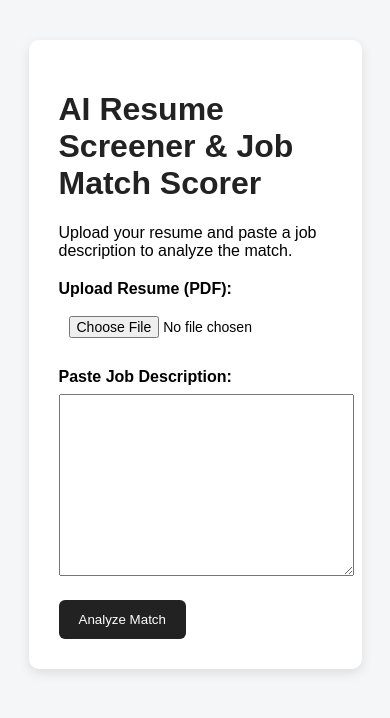
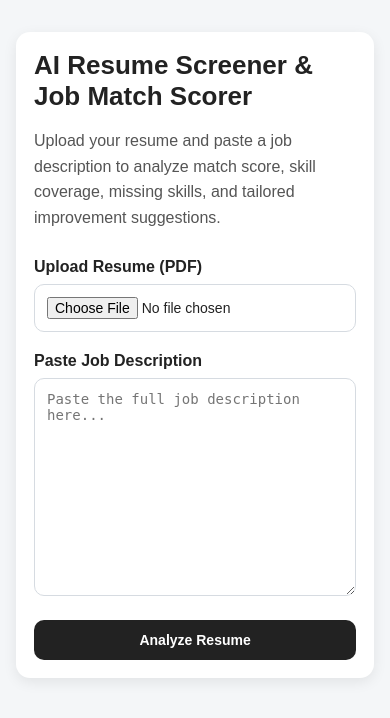
Before and after one commit to Sujabaral/ai-resume-screener, a Flask app: page / in a window 390 px wide. Shown: the top 718 px of the page. Run offline with Flask 3, Linux system fonts and the light colour scheme.

Commit message:
Improve frontend UI with score cards, badges, and responsive layout

```diff
--- a/app.py
+++ b/app.py
@@ -1,12 +1,155 @@
-from flask import Flask, render_template, request
+from flask import Flask, render_template, request, Response
 import os
 
 from config import Config
 from utils.pdf_parser import extract_text_from_pdf
 from utils.text_preprocessor import clean_text
+from utils.scorer import calculate_match_score, calculate_skill_coverage
+from utils.skill_extractor import extract_skills, extract_skills_by_category
 
 app = Flask(__name__)
 app.config.from_object(Config)
+
+latest_result = {}
+
+
+def allowed_file(filename):
+    return "." in filename and filename.rsplit(".", 1)[1].lower() in app.config["ALLOWED_EXTENSIONS"]
+
+
+def generate_category_feedback(resume_categories, jd_categories):
+    feedback = []
+
+    for category, jd_skills in jd_categories.items():
+        resume_skills = resume_categories.get(category, [])
+
+        matched = set(resume_skills) & set(jd_skills)
+        missing = set(jd_skills) - set(resume_skills)
+
+        category_name = category.replace("_", " ").title()
+
+        if matched and not missing:
+            feedback.append(f"Strong alignment in {category_name}.")
+        elif matched and missing:
+            feedback.append(
+                f"Partial match in {category_name}. Missing: {', '.join(sorted(missing))}."
+            )
+        else:
+            feedback.append(
+                f"No strong evidence of required {category_name} skills in the resume."
+            )
+
+    return feedback
+
+
+def generate_strengths(match_score, skill_coverage, matched_skills, resume_categories):
+    strengths = []
+
+    if match_score >= 70:
+        strengths.append("The resume has strong overall similarity with the target job description.")
+
+    if skill_coverage >= 70:
+        strengths.append("A good portion of the required skills are already present in the resume.")
+
+    if len(matched_skills) >= 5:
+        strengths.append("Multiple relevant skills were matched successfully.")
+
+    if "programming" in resume_categories:
+        strengths.append("Programming skills are clearly visible in the resume.")
+
+    if "tools" in resume_categories:
+        strengths.append("The resume includes useful development tools and workflow knowledge.")
+
+    if not strengths:
+        strengths.append("The resume shows some relevant background, but needs stronger alignment.")
+
+    return strengths
+
+
+def generate_suggestions(match_score, skill_coverage, missing_skills, resume_categories, jd_categories):
+    suggestions = []
+
+    if match_score >= 75:
+        suggestions.append("Strong overall text similarity with the job description.")
+    elif match_score >= 50:
+        suggestions.append("Moderate overall match. Resume can be tailored further.")
+    else:
+        suggestions.append("Low overall match. Consider tailoring your resume significantly.")
+
+    if skill_coverage >= 75:
+        suggestions.append("Good coverage of required skills.")
+    elif skill_coverage >= 50:
+        suggestions.append("Decent skill coverage, but some important skills are still missing.")
+    else:
+        suggestions.append("Skill coverage is low based on the detected job requirements.")
+
+    if missing_skills:
+        suggestions.append(
+            "Consider adding or strengthening these skills if you have them: "
+            + ", ".join(missing_skills)
+        )
+
+    for category, jd_skills in jd_categories.items():
+        resume_skills = resume_categories.get(category, [])
+        missing_in_category = set(jd_skills) - set(resume_skills)
+
+        if missing_in_category:
+            category_name = category.replace("_", " ").title()
+            suggestions.append(
+                f"Focus on improving {category_name} areas such as: {', '.join(sorted(missing_in_category))}."
+            )
+
+    if not missing_skills:
+        suggestions.append("No major missing skills detected from the current skill list.")
+
+    return suggestions
+
+
+def build_report_text(result):
+    report_lines = [
+        "AI Resume Screener & Job Match Report",
+        "=" * 40,
+        f"Resume File: {result['resume_filename']}",
+        f"Match Score: {result['match_score']}%",
+        f"Skill Coverage: {result['skill_coverage']}%",
+        "",
+        "Matched Skills:",
+        ", ".join(result["matched_skills"]) if result["matched_skills"] else "None",
+        "",
+        "Missing Skills:",
+        ", ".join(result["missing_skills"]) if result["missing_skills"] else "None",
+        "",
+        "Strengths Summary:"
+    ]
+
+    for item in result["strengths"]:
+        report_lines.append(f"- {item}")
+
+    report_lines.append("")
+    report_lines.append("Suggestions:")
+
+    for item in result["suggestions"]:
+        report_lines.append(f"- {item}")
+
+    report_lines.append("")
+    report_lines.append("Resume Skill Categories:")
+
+    if result["resume_categories"]:
+        for category, skills in result["resume_categories"].items():
+            report_lines.append(f"- {category.replace('_', ' ').title()}: {', '.join(skills)}")
+    else:
+        report_lines.append("- None")
+
+    report_lines.append("")
+    report_lines.append("Job Description Skill Categories:")
+
+    if result["jd_categories"]:
+        for category, skills in result["jd_categories"].items():
+            report_lines.append(f"- {category.replace('_', ' ').title()}: {', '.join(skills)}")
+    else:
+        report_lines.append("- None")
+
+    return "\n".join(report_lines)
 
 
 @app.route("/")
@@ -16,6 +159,8 @@ def home():
 
 @app.route("/analyze", methods=["POST"])
 def analyze():
+    global latest_result
+
     if "resume" not in request.files:
         return "No resume file uploaded."
 
@@ -25,30 +170,74 @@ def analyze():
     if resume_file.filename == "":
         return "No selected file."
 
+    if not allowed_file(resume_file.filename):
+        return "Only PDF files are allowed."
+
     if not job_description.strip():
         return "Job description is required."
 
     save_path = os.path.join(app.config["UPLOAD_FOLDER"], resume_file.filename)
     resume_file.save(save_path)
 
-    # Extract raw resume text
     raw_resume_text = extract_text_from_pdf(save_path)
-
-    # Clean both resume and job description
     cleaned_resume_text = clean_text(raw_resume_text)
     cleaned_job_description = clean_text(job_description)
 
-    result = {
+    match_score = calculate_match_score(cleaned_resume_text, cleaned_job_description)
+
+    resume_skills = extract_skills(cleaned_resume_text)
+    jd_skills = extract_skills(cleaned_job_description)
+
+    resume_categories = extract_skills_by_category(cleaned_resume_text)
+    jd_categories = extract_skills_by_category(cleaned_job_description)
+
+    matched_skills = sorted(list(set(resume_skills) & set(jd_skills)))
+    missing_skills = sorted(list(set(jd_skills) - set(resume_skills)))
+
+    skill_coverage = calculate_skill_coverage(resume_skills, jd_skills)
+
+    strengths = generate_strengths(
+        match_score, skill_coverage, matched_skills, resume_categories
+    )
+
+    suggestions = generate_suggestions(
+        match_score, skill_coverage, missing_skills, resume_categories, jd_categories
+    )
+
+    category_feedback = generate_category_feedback(resume_categories, jd_categories)
+    suggestions.extend(category_feedback)
+
+    latest_result = {
         "resume_filename": resume_file.filename,
-        "match_score": 0,
-        "matched_skills": [],
-        "missing_skills": [],
-        "suggestions": ["Text extracted successfully. Scoring will be added on Day 3."],
+        "match_score": match_score,
+        "skill_coverage": skill_coverage,
+        "matched_skills": matched_skills,
+        "missing_skills": missing_skills,
+        "strengths": strengths,
+        "suggestions": suggestions,
         "resume_preview": cleaned_resume_text[:1000],
-        "job_description_preview": cleaned_job_description[:1000]
+        "job_description_preview": cleaned_job_description[:1000],
+        "resume_categories": resume_categories,
+        "jd_categories": jd_categories
     }
 
-    return render_template("result.html", result=result)
+    return render_template("result.html", result=latest_result)
+
+
+@app.route("/download-report")
+def download_report():
+    global latest_result
+
+    if not latest_result:
+        return "No report available yet. Please analyze a resume first."
+
+    report_text = build_report_text(latest_result)
+
+    return Response(
+        report_text,
+        mimetype="text/plain",
+        headers={"Content-Disposition": "attachment;filename=resume_report.txt"}
+    )
 
 
 if __name__ == "__main__":
--- a/static/style.css
+++ b/static/style.css
@@ -3,56 +3,177 @@ body {
     background: #f4f6f8;
     margin: 0;
     padding: 0;
+    color: #222;
+}
+
+.page {
+    padding: 32px 16px;
 }
 
 .container {
-    width: 70%;
-    max-width: 900px;
-    margin: 40px auto;
-    background: white;
-    padding: 30px;
-    border-radius: 10px;
-    box-shadow: 0 4px 12px rgba(0,0,0,0.1);
+    width: 90%;
+    max-width: 1100px;
+    margin: 0 auto;
 }
 
-h1, h2 {
-    color: #222;
+.hero-card,
+.section-card,
+.score-card {
+    background: white;
+    border-radius: 14px;
+    box-shadow: 0 4px 14px rgba(0, 0, 0, 0.08);
 }
 
-label {
+.hero-card {
+    padding: 36px;
+}
+
+h1 {
+    margin-top: 0;
+    margin-bottom: 10px;
+    font-size: 32px;
+}
+
+h2 {
+    margin-top: 0;
+    margin-bottom: 14px;
+    font-size: 22px;
+}
+
+h3 {
+    margin-top: 0;
+    margin-bottom: 10px;
+    font-size: 18px;
+}
+
+.subtitle {
+    color: #555;
+    line-height: 1.6;
+    margin-bottom: 28px;
+}
+
+.main-form {
+    display: flex;
+    flex-direction: column;
+    gap: 20px;
+}
+
+.form-group label {
     display: block;
-    margin-top: 20px;
+    margin-bottom: 8px;
     font-weight: bold;
 }
 
 input[type="file"],
 textarea {
     width: 100%;
-    margin-top: 8px;
-    padding: 10px;
+    padding: 12px;
+    font-size: 14px;
+    border: 1px solid #d6dbe1;
+    border-radius: 10px;
+    box-sizing: border-box;
+}
+
+textarea {
+    resize: vertical;
+}
+
+.primary-btn,
+.secondary-btn {
+    display: inline-block;
+    text-decoration: none;
+    border: none;
+    cursor: pointer;
+    border-radius: 10px;
+    padding: 12px 20px;
+    font-weight: bold;
     font-size: 14px;
 }
 
-button {
-    margin-top: 20px;
-    padding: 12px 20px;
+.primary-btn {
     background: #222;
     color: white;
-    border: none;
-    cursor: pointer;
-    border-radius: 6px;
 }
 
-button:hover {
+.primary-btn:hover {
     background: #444;
 }
 
-a {
+.secondary-btn {
+    background: #e9edf2;
+    color: #222;
+}
+
+.secondary-btn:hover {
+    background: #dce3ea;
+}
+
+.top-bar {
+    display: flex;
+    justify-content: space-between;
+    align-items: center;
+    gap: 16px;
+    margin-bottom: 20px;
+    flex-wrap: wrap;
+}
+
+.meta-info {
+    margin-bottom: 20px;
+}
+
+.score-grid {
+    display: grid;
+    grid-template-columns: repeat(auto-fit, minmax(220px, 1fr));
+    gap: 20px;
+    margin-bottom: 24px;
+}
+
+.score-card {
+    padding: 24px;
+    text-align: center;
+}
+
+.score-value {
+    font-size: 36px;
+    font-weight: bold;
+    margin-top: 8px;
+}
+
+.section-card {
+    padding: 24px;
+    margin-bottom: 24px;
+}
+
+.badge-container {
+    display: flex;
+    flex-wrap: wrap;
+    gap: 10px;
+}
+
+.badge {
     display: inline-block;
-    margin-top: 20px;
-    text-decoration: none;
-    color: #0066cc;
+    padding: 8px 12px;
+    border-radius: 999px;
+    font-size: 14px;
+    font-weight: bold;
 }
+
+.badge.success {
+    background: #d9f7e8;
+    color: #146c43;
+}
+
+.badge.danger {
+    background: #fde2e1;
+    color: #a61b1b;
+}
+
+.two-column {
+    display: grid;
+    grid-template-columns: 1fr 1fr;
+    gap: 24px;
+}
+
 .preview-box {
     background: #f8f8f8;
     border: 1px solid #ddd;
@@ -60,6 +181,42 @@ a {
     margin-top: 10px;
     white-space: pre-wrap;
     border-radius: 8px;
-    max-height: 250px;
+    max-height: 300px;
     overflow-y: auto;
+    line-height: 1.6;
 }
+
+.download-row {
+    margin-top: 10px;
+    margin-bottom: 30px;
+}
+
+ul {
+    padding-left: 20px;
+    margin-bottom: 0;
+}
+
+li {
+    margin-bottom: 8px;
+    line-height: 1.5;
+}
+
+p {
+    line-height: 1.6;
+}
+
+@media (max-width: 768px) {
+    .two-column {
+        grid-template-columns: 1fr;
+    }
+
+    .hero-card,
+    .section-card,
+    .score-card {
+        padding: 18px;
+    }
+
+    h1 {
+        font-size: 26px;
+    }
+}
--- a/templates/index.html
+++ b/templates/index.html
@@ -7,19 +7,28 @@
     <link rel="stylesheet" href="{{ url_for('static', filename='style.css') }}">
 </head>
 <body>
-    <div class="container">
-        <h1>AI Resume Screener & Job Match Scorer</h1>
-        <p>Upload your resume and paste a job description to analyze the match.</p>
+    <div class="page">
+        <div class="container hero-card">
+            <h1>AI Resume Screener & Job Match Scorer</h1>
+            <p class="subtitle">
+                Upload your resume and paste a job description to analyze match score,
+                skill coverage, missing skills, and tailored improvement suggestions.
+            </p>
 
-        <form action="/analyze" method="POST" enctype="multipart/form-data">
-            <label for="resume">Upload Resume (PDF):</label>
-            <input type="file" name="resume" id="resume" accept=".pdf" required>
+            <form action="/analyze" method="POST" enctype="multipart/form-data" class="main-form">
+                <div class="form-group">
+                    <label for="resume">Upload Resume (PDF)</label>
+                    <input type="file" name="resume" id="resume" accept=".pdf" required>
+                </div>
 
-            <label for="job_description">Paste Job Description:</label>
-            <textarea name="job_description" id="job_description" rows="10" required></textarea>
+                <div class="form-group">
+                    <label for="job_description">Paste Job Description</label>
+                    <textarea name="job_description" id="job_description" rows="12" placeholder="Paste the full job description here..." required></textarea>
+                </div>
 
-            <button type="submit">Analyze Match</button>
-        </form>
+                <button type="submit" class="primary-btn">Analyze Resume</button>
+            </form>
+        </div>
     </div>
 </body>
 </html>
```
Also changed, not shown: templates/result.html (+94 -19 lines), utils/scorer.py (+36 -3 lines), utils/skill_extractor.py (+68 -3 lines).
